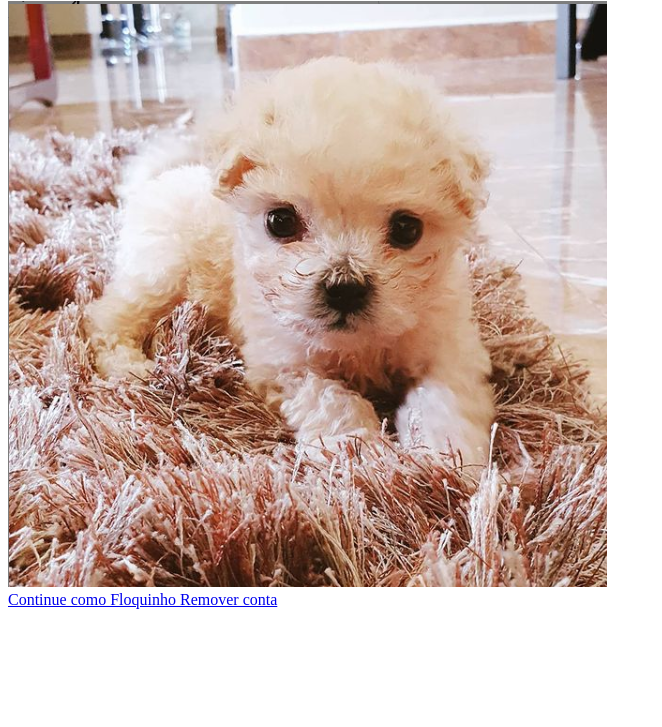
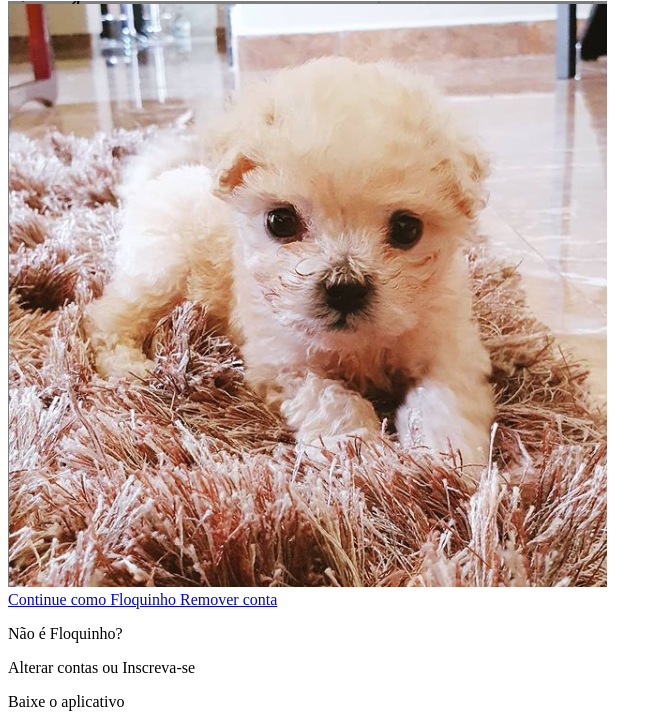
Before and after one commit to thatacello/Recriando-Instagram, a plain HTML site: page index.html in a window 1280 px wide. Shown: the part 2214-2941 px from the top of the page, without its empty margins (0-662 px from the left). Before the commit the page ends 2831 px from the top, so only its background shows below. Drawn offline with Linux system fonts and the light colour scheme.

Commit message:
finalizando html

```diff
--- a/index.html
+++ b/index.html
@@ -24,6 +24,21 @@
                     Remover conta
                 </a>
             </div>
+            <div class="group">
+                <p class="not-account">Não é Floquinho?</p>
+                <p class="notaccount">
+                    <span class="link-blue">Alterar contas</span>
+                    ou
+                    <span class="link-blue">Inscreva-se</span>
+                </p>
+            </div>
+            <div class="get-the-app">
+                <p class="get-app">Baixe o aplicativo</p>
+                <div class="download">
+                    <a href="#" class="app-download"></a>
+                    <a href="#" class="app-download"></a>
+                </div>
+            </div>
         </div>
     </div>
 </body>
```
